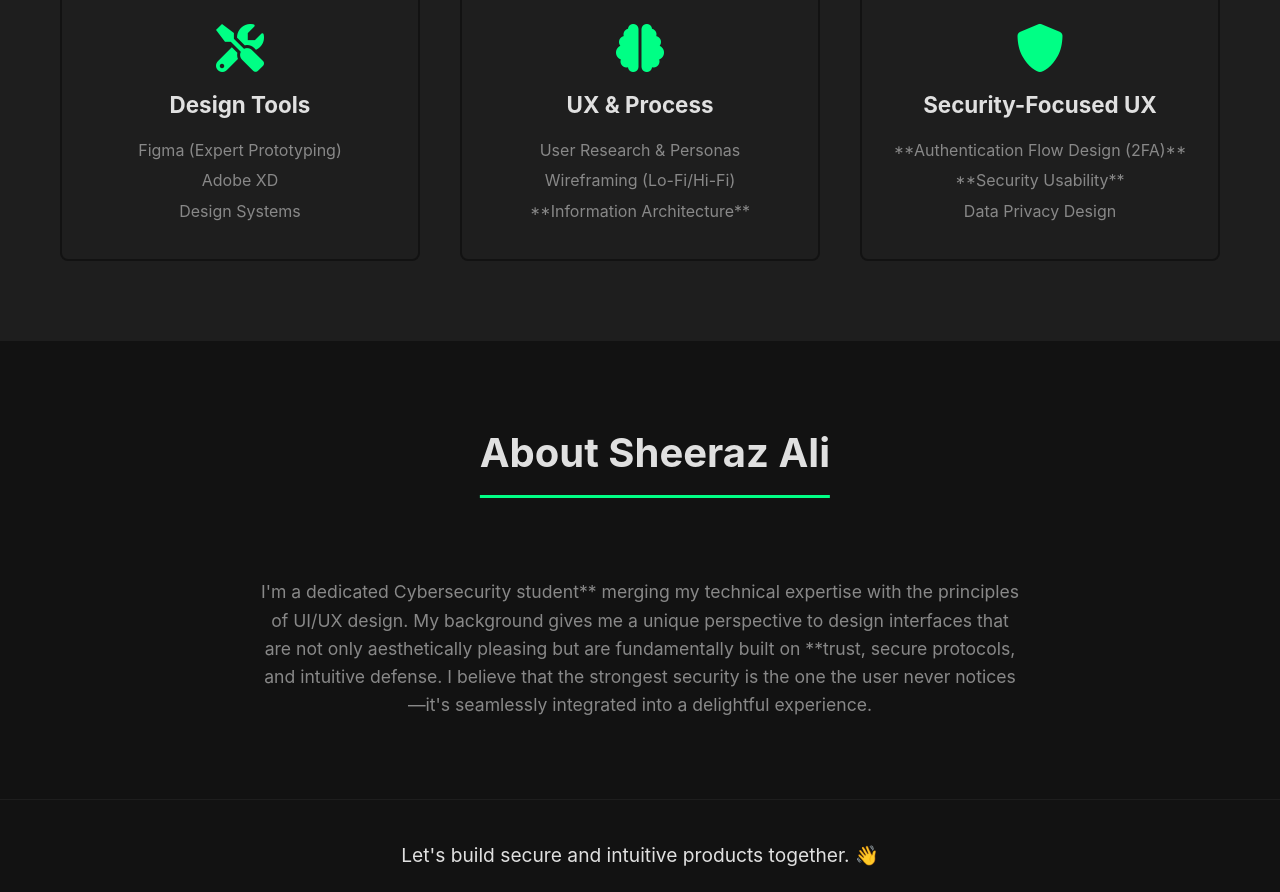
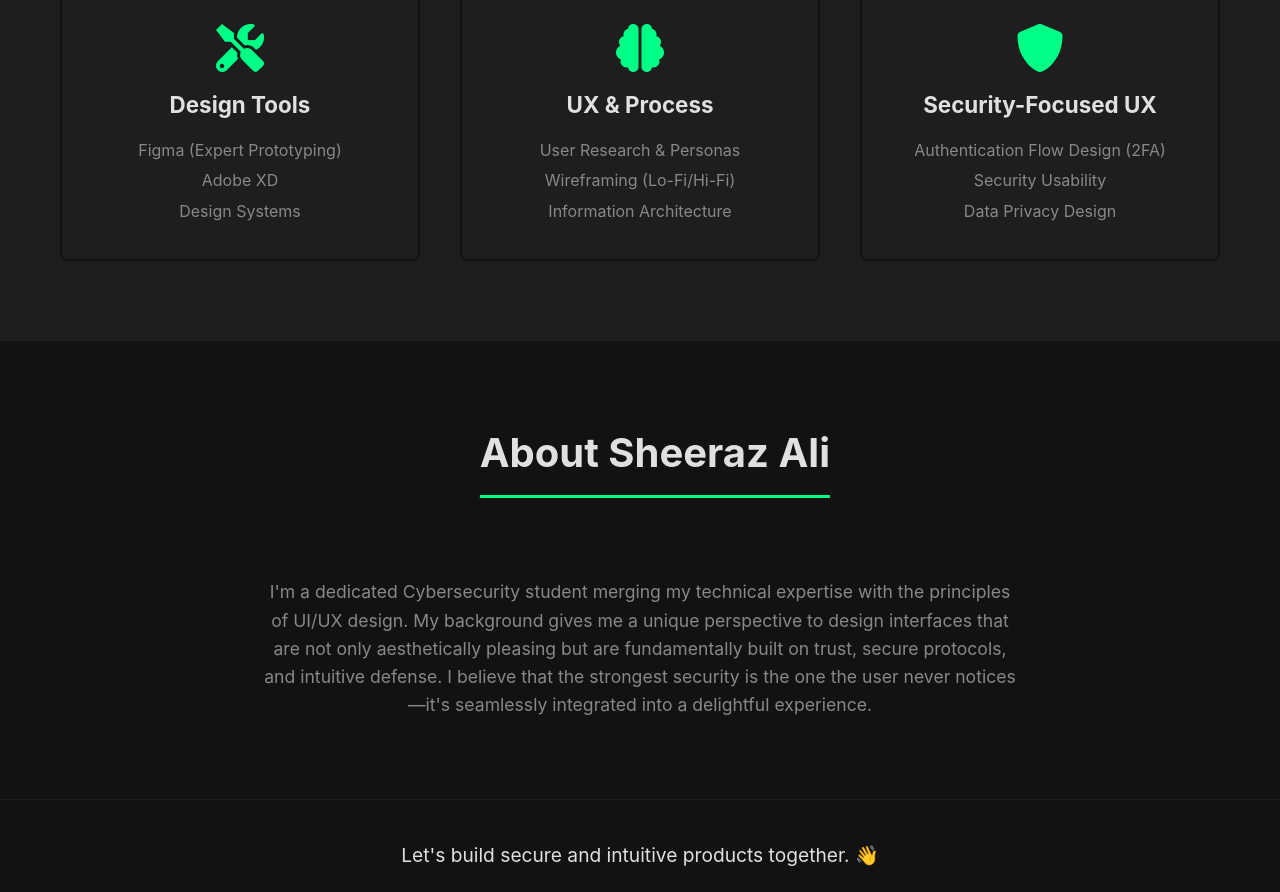
Before and after one commit to sheerazali11/sheeraz-protfolio, a plain HTML site: page index.html in a window 1280 px wide. Shown: the part 1900-2792 px from the top of the page. Drawn offline with Linux system fonts and the light colour scheme.

Commit message:
index.html

```diff
--- a/index.html
+++ b/index.html
@@ -79,15 +79,15 @@
                     <ul>
                         <li>User Research & Personas</li>
                         <li>Wireframing (Lo-Fi/Hi-Fi)</li>
-                        <li>**Information Architecture**</li>
+                        <li>Information Architecture</li>
                     </ul>
                 </div>
                 <div class="skill-category fade-in">
                     <i class="fas fa-shield-alt icon-primary"></i>
                     <h4>Security-Focused UX</h4>
                     <ul>
-                        <li>**Authentication Flow Design (2FA)**</li>
-                        <li>**Security Usability**</li>
+                        <li>Authentication Flow Design (2FA)</li>
+                        <li>Security Usability</li>
                         <li>Data Privacy Design</li>
                     </ul>
                 </div>
@@ -98,9 +98,9 @@
     <section id="about" class="about-section">
         <div class="container about-content fade-in">
             <h2 class="section-title">About Sheeraz Ali</h2>
-            <p>I'm a dedicated Cybersecurity student** merging my technical expertise with the principles of UI/UX
+            <p>I'm a dedicated Cybersecurity student merging my technical expertise with the principles of UI/UX
                 design. My background gives me a unique perspective to design interfaces that are not only aesthetically
-                pleasing but are fundamentally built on **trust, secure protocols, and intuitive defense. I believe
+                pleasing but are fundamentally built on trust, secure protocols, and intuitive defense. I believe
                 that the strongest security is the one the user never notices—it's seamlessly integrated into a
                 delightful experience.</p>
         </div>
```
